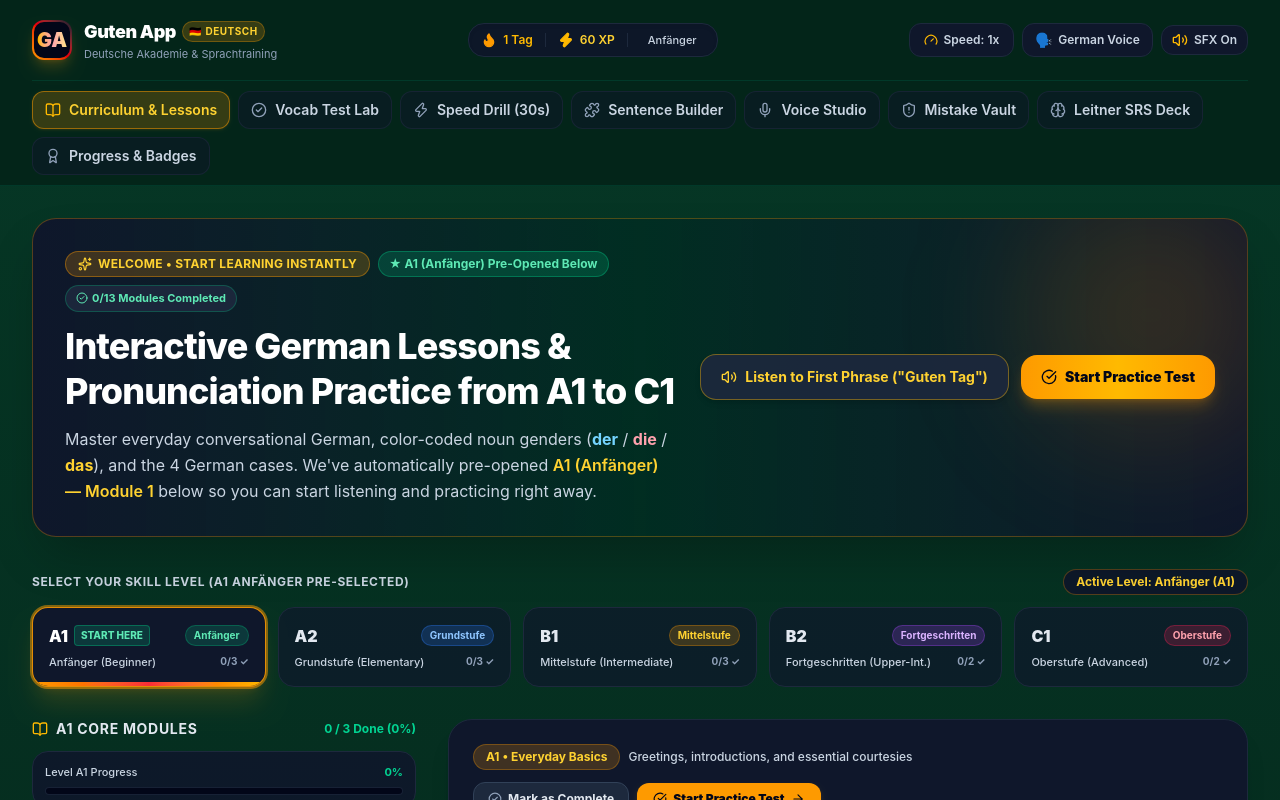
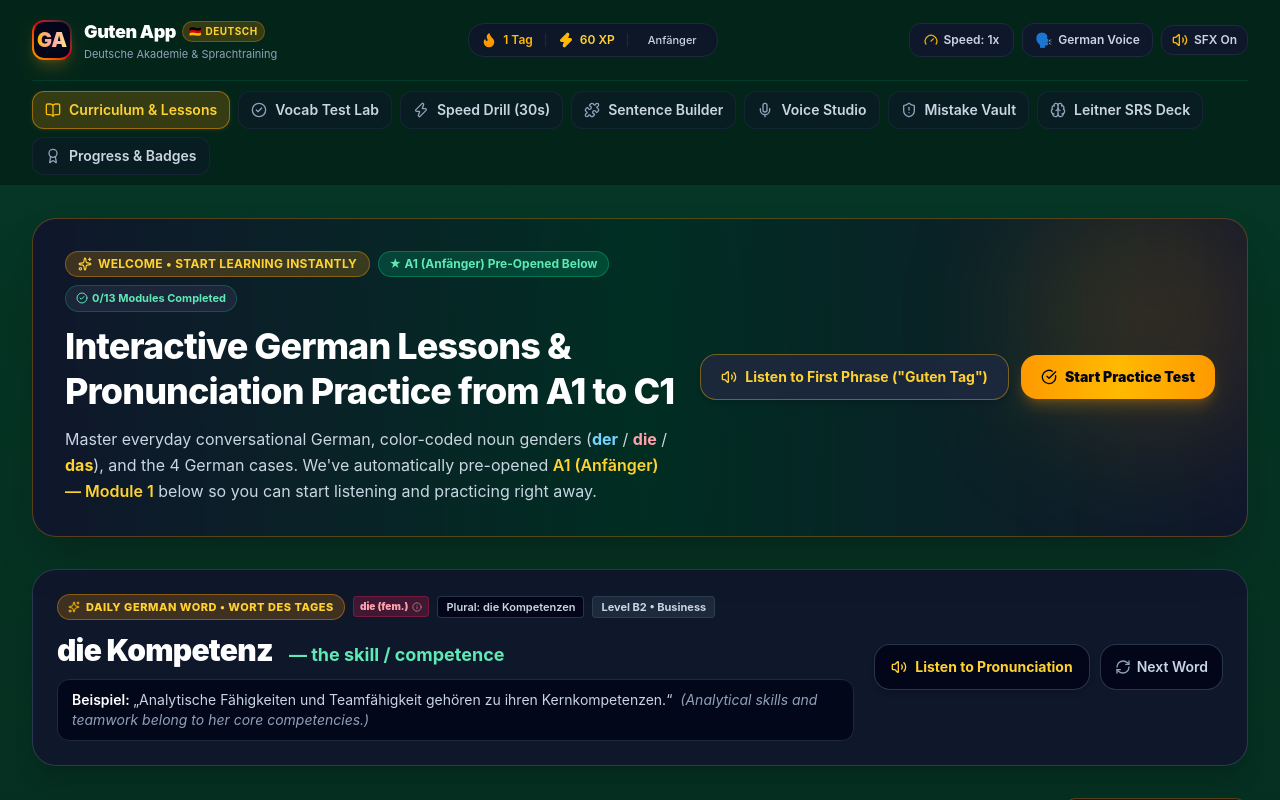
Before and after one commit to anandcom-pixel/guten-app, a React (Vite) app: page / in a window 1280 px wide. Shown: the top 800 px of the page. Built offline with nearby package versions, Linux system fonts and the light colour scheme.

Commit message:
Add Daily German Word flashcard widget to main dashboard

```diff
--- a/src/components/CurriculumView.tsx
+++ b/src/components/CurriculumView.tsx
@@ -14,13 +14,18 @@
   Square,
   ChevronDown,
   ChevronUp,
-  HelpCircle
+  HelpCircle,
+  RefreshCw
 } from 'lucide-react';
 import type { Lesson, CEFRLevel, VocabularyItem } from '../types';
 import { CURRICULUM_DATA, CEFR_METADATA } from '../data/curriculumData';
 import { speechService } from '../services/speechService';
 import { soundEffects } from '../services/soundEffects';
 import { srsService } from '../services/srsService';
+
+const DAILY_GERMAN_WORDS: VocabularyItem[] = CURRICULUM_DATA.flatMap(l => l.vocabulary).filter(
+  v => v.gender === 'der' || v.gender === 'die' || v.gender === 'das'
+);
 
 const CASE_EXPLANATIONS: Record<string, { question: string; role: string; articles: string }> = {
   Nominativ: {
@@ -68,6 +73,12 @@
   );
   const [showQuickGrammarTips, setShowQuickGrammarTips] = useState<boolean>(false);
   const [showCaseTooltip, setShowCaseTooltip] = useState<boolean>(false);
+  const [dailyWordIndex, setDailyWordIndex] = useState<number>(() => {
+    const daySeed = Math.floor(Date.now() / 86400000);
+    return DAILY_GERMAN_WORDS.length > 0 ? daySeed % DAILY_GERMAN_WORDS.length : 0;
+  });
+
+  const dailyWord = DAILY_GERMAN_WORDS[dailyWordIndex] || CURRICULUM_DATA[0].vocabulary[1];
 
   useEffect(() => {
     const unsub = srsService.subscribe(() => {
@@ -245,6 +256,78 @@
           </div>
         </div>
       </div>
+
+      {/* Daily German Word Flashcard Widget */}
+      {dailyWord && (
+        <div className="rounded-3xl bg-slate-900 border border-slate-700/80 p-5 sm:p-6 shadow-xl transition-all">
+          <div className="flex flex-col md:flex-row md:items-center justify-between gap-5">
+            {/* Left: Daily Word Header, German Term, Gender Tag & Meaning */}
+            <div className="space-y-2.5 flex-1">
+              <div className="flex items-center gap-2 flex-wrap">
+                <span className="px-2.5 py-1 rounded-full text-[11px] font-extrabold uppercase tracking-wider bg-amber-500/20 text-amber-300 border border-amber-500/40 flex items-center gap-1.5">
+                  <Sparkles className="w-3 h-3 text-amber-400" />
+                  Daily German Word • Wort des Tages
+                </span>
+                {renderGenderBadge(dailyWord.gender)}
+                {dailyWord.plural && (
+                  <span className="text-[11px] font-semibold px-2 py-0.5 rounded bg-slate-950 text-slate-300 border border-slate-700/80">
+                    Plural: {dailyWord.plural}
+                  </span>
+                )}
+                <span className="text-[11px] font-bold px-2 py-0.5 rounded bg-slate-800 text-slate-300 border border-slate-700/80">
+                  Level {dailyWord.level} • {dailyWord.category}
+                </span>
+              </div>
+
+              <div className="flex flex-col sm:flex-row sm:items-baseline gap-2 sm:gap-4 pt-0.5">
+                <h2 className="text-2xl sm:text-3xl font-black text-white tracking-tight">
+                  {dailyWord.german}
+                </h2>
+                <span className="text-base sm:text-lg font-bold text-emerald-300">
+                  — {dailyWord.english}
+                </span>
+              </div>
+
+              <p className="text-xs sm:text-sm text-slate-300 bg-slate-950/90 border border-slate-800 rounded-xl px-3.5 py-2.5">
+                <span className="font-semibold text-white">Beispiel: </span>
+                <span>„{dailyWord.exampleGerman}“</span>
+                <span className="text-slate-400 italic ml-2">({dailyWord.exampleEnglish})</span>
+              </p>
+            </div>
+
+            {/* Right: Audio Pronunciation & Next Word Actions */}
+            <div className="flex sm:flex-row items-center gap-2.5 shrink-0">
+              <button
+                type="button"
+                onClick={() => handlePlayAudio(dailyWord.german, `daily-${dailyWord.id}`)}
+                className={`px-4 py-3 rounded-2xl text-xs sm:text-sm font-bold flex items-center gap-2 transition-all duration-200 border ${
+                  currentlyPlayingWord === `daily-${dailyWord.id}`
+                    ? 'bg-emerald-600 text-white border-emerald-400 shadow-lg shadow-emerald-600/30 animate-pulse'
+                    : 'bg-slate-950 hover:bg-slate-800 text-amber-300 border-slate-700/80 hover:border-amber-400/50 shadow-md'
+                }`}
+              >
+                <Volume2 className={`w-4 h-4 ${currentlyPlayingWord === `daily-${dailyWord.id}` ? 'animate-bounce' : ''}`} />
+                <span>
+                  {currentlyPlayingWord === `daily-${dailyWord.id}` ? 'Playing Audio...' : 'Listen to Pronunciation'}
+                </span>
+              </button>
+
+              <button
+                type="button"
+                onClick={() => {
+                  soundEffects.playTap();
+                  setDailyWordIndex(prev => (prev + 1) % DAILY_GERMAN_WORDS.length);
+                }}
+                title="Show another high-frequency German word"
+                className="px-3.5 py-3 rounded-2xl bg-slate-950 hover:bg-slate-800 text-slate-300 hover:text-white border border-slate-700/80 text-xs sm:text-sm font-semibold flex items-center gap-1.5 transition-all duration-200"
+              >
+                <RefreshCw className="w-4 h-4 text-slate-400" />
+                <span>Next Word</span>
+              </button>
+            </div>
+          </div>
+        </div>
+      )}
 
       {/* CEFR Modular Level Selector Tabs */}
       <div className="space-y-3">
```
